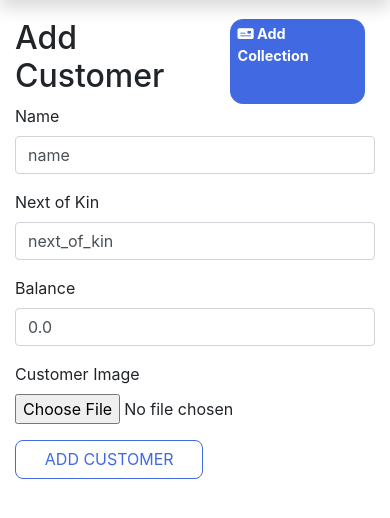
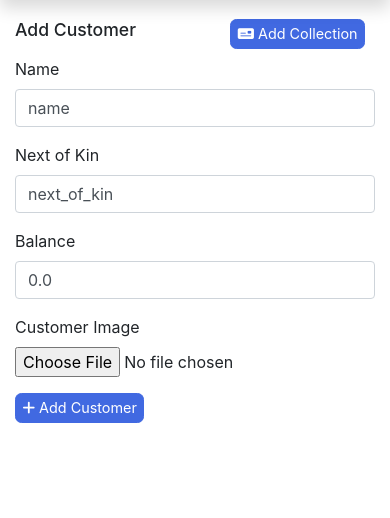
Before and after one commit to chrispydev/dogmastarventur, a Django app: page /accounts/add-customer/ in a window 390 px wide. Shown: the part 69-587 px from the top of the page. Run offline with Django 5.2, Linux system fonts and the light colour scheme.

Commit message:
feat(file name): add customer pages mobile responsiveness

```diff
--- a/auth/urls.py
+++ b/auth/urls.py
@@ -1,8 +1,10 @@
 from django.contrib.auth import views
 from django.urls import path
-from auth.views import RegisterForm, CustomPasswordResetDoneView, AdminDashboardView, CustomLogoutView, AddCustomerView
+from auth.views import RegisterForm, CustomPasswordResetDoneView, AdminDashboardView, CustomLogoutView, AddCustomerView, CustomerListView, CustomerDetailView
 
 urlpatterns = [
+    path('customers/', CustomerListView.as_view(), name='customer_list'),
+    path('customers/<int:pk>/', CustomerDetailView.as_view(), name='customer_detail'),
     path('add-customer/', AddCustomerView.as_view(), name='add_customer'),
     path('admin-dashboard/', AdminDashboardView.as_view(), name='admin_dashboard'),
     path('register/', RegisterForm.as_view(), name='register'),
--- a/auth/views.py
+++ b/auth/views.py
@@ -7,6 +7,7 @@
 from django.contrib.auth.models import User
 from savings.models import Customer, Worker, Collection
 from django.contrib.auth.mixins import LoginRequiredMixin
+from django.views.generic import ListView, DetailView
 from auth.forms import CustomerForm
 
 
@@ -89,3 +90,15 @@
             # Update with your redirect URL
             return redirect('worker_dashboard')
         return render(request, 'auth/add_customer.html', {'form': form})
+
+
+class CustomerListView(ListView):
+    model = Customer
+    template_name = 'customers/customer_list.html'
+    context_object_name = 'customers'
+
+
+class CustomerDetailView(DetailView):
+    model = Customer
+    template_name = 'customers/customer_detail.html'
+    context_object_name = 'customer'
--- /dev/null
+++ b/static/css/add_customer.css
@@ -0,0 +1,3 @@
+.add__customer {
+  font-size: 1.1rem;
+}
--- a/static/css/main.css
+++ b/static/css/main.css
@@ -7,3 +7,4 @@
 @import url("./record_collection.css");
 @import url("./password_reset.css");
 @import url("./worker_dashboard.css");
+@import url("./add_customer.css");
--- a/static/css/worker_dashboard.css
+++ b/static/css/worker_dashboard.css
@@ -14,9 +14,11 @@
   margin-right: 10px;
   padding: 0.2rem 0.4rem;
   color: white !important;
-  border-radius: 0.8rem;
+  border-radius: 0.4rem;
   transition: all 0.3s;
   font-size: 0.9rem;
+  font-weight: normal;
+  margin-bottom: 0.5rem;
 }
 
 .add__button i {
--- a/templates/auth/add_customer.html
+++ b/templates/auth/add_customer.html
@@ -3,7 +3,7 @@
 {% block content %}
 <div class="container mt-5">
     <div class="d-flex justify-content-between">
-        <h2>Add Customer</h2>
+        <h2 class="add__customer">Add Customer</h2>
         <a class="add__button" href="{% url 'add_collection' %}">
             <i class="fa-solid fa-money-check"></i> Add Collection
         </a>
@@ -26,7 +26,9 @@
             <label for="customer_image">Customer Image</label>
             {{ form.customer_image }}
         </div>
-        <button type="submit" class="form__submit">Add Customer</button>
+        <button type="submit" class="add__button">
+            <i class="fa-solid fa-plus"></i>
+            Add Customer</button>
     </form>
 </div>
 {% endblock content %}
--- a/templates/partial/header_partial.html
+++ b/templates/partial/header_partial.html
@@ -15,7 +15,7 @@
       <i class="fa-solid fa-users"></i>
       Customers
     </a>
-    <a href="{% url 'worker_dashboard' %}" class="logo">
+    <a href="{% url 'weekly_collections' %}" class="logo">
       <i class="fa-solid fa-book"></i>
       Collections
     </a>
@@ -45,7 +45,7 @@
         <i class="fa-solid fa-users"></i>
         Customers
       </a>
-      <a href="{% url 'worker_dashboard' %}" class="">
+      <a href="{% url 'weekly_collections' %}" class="">
         <i class="fa-solid fa-dollar"></i>
         Collections
       </a>
--- a/templates/savings/weekly_collection_detail.html
+++ b/templates/savings/weekly_collection_detail.html
@@ -3,6 +3,8 @@
 {% block content %}
 <div class="container mt-5">
     <h3>Collections for Week {{ week }}</h3>
+
+    <div class="collection__table">
 
         <table class="table table-bordered card__border mt-3">
             <thead>
@@ -26,6 +28,7 @@
                 {% endfor %}
             </tbody>
         </table>
+    </div>
 
     <!-- Pagination for Weekly Collections -->
     <div class="pagination">
--- a/templates/savings/weekly_collections.html
+++ b/templates/savings/weekly_collections.html
@@ -26,7 +26,8 @@
             <tr>
                 <td>{{ week }}</td>
                 <td>GH₵{{ data.total }}</td>
-                <td><a href="{% url 'weekly_collection_detail' week %}" class="btn btn-info">View Details</a></td>
+                <td><a href="{% url 'weekly_collection_detail' week %}" class="add__button">View
+                        Details</a></td>
             </tr>
             {% empty %}
             <tr>
```
Also changed, not shown: templates/savings/worker_dashboard.html (+4 -15 lines), templates/auth/customer_detail.html (added). Lines whose indentation alone changed are shown as unchanged.
